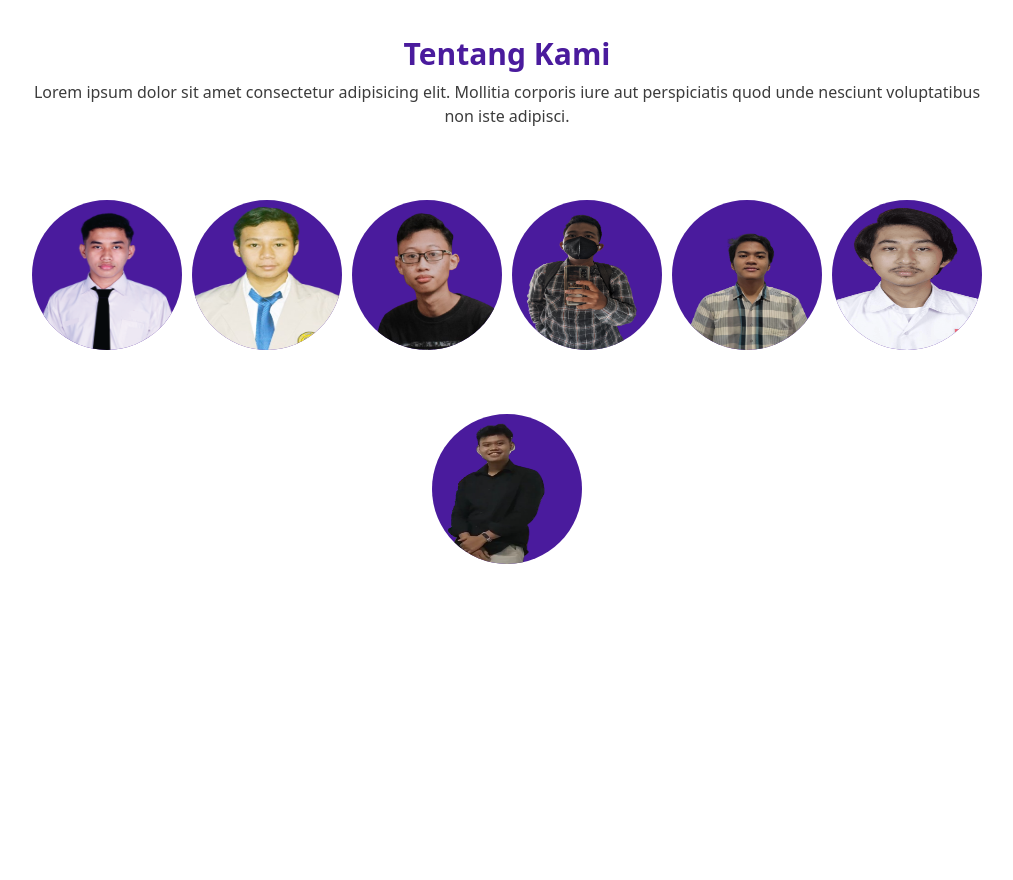
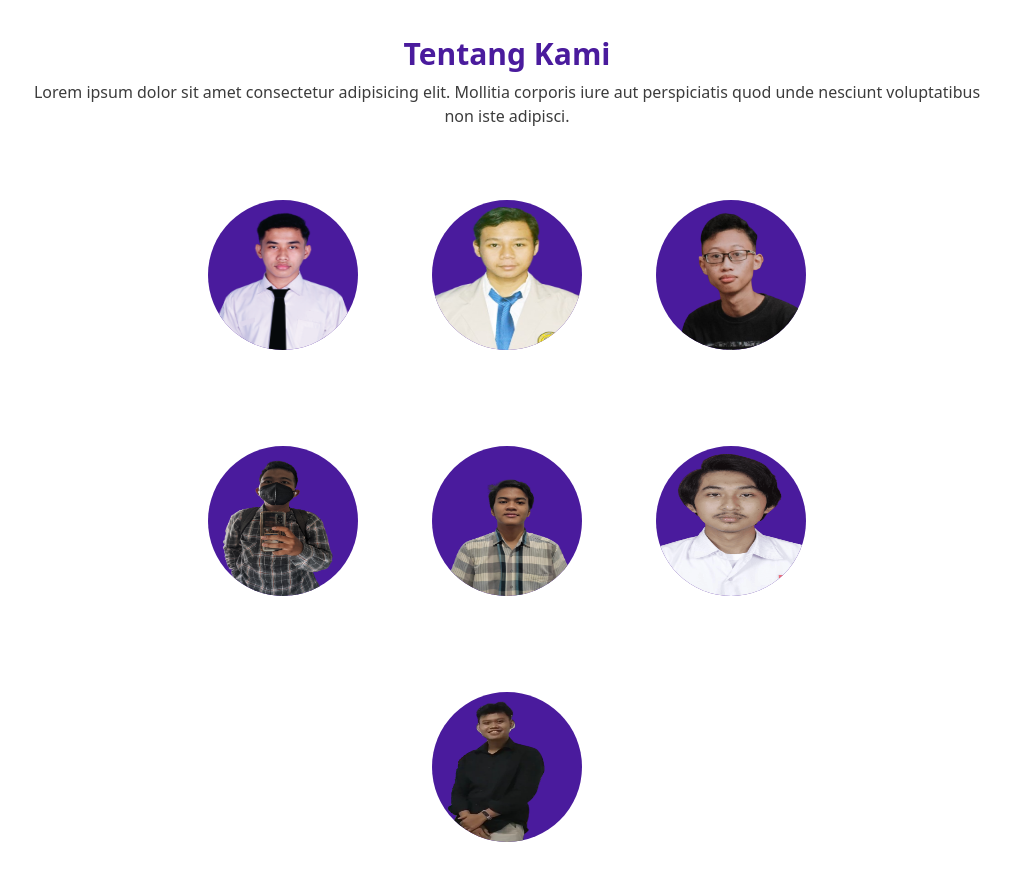
Before and after one commit to iamtaufik/votely, a Next.js app: page / in a window 1280 px wide. Shown: the part 660-1540 px from the top of the page, without its empty margins (133-1146 px from the left). Before the commit the page ends 1264 px from the top, so only its background shows below. Built offline with nearby package versions, Linux system fonts and the light colour scheme; no server answers.

Commit message:
Fix position images

```diff
--- a/components/AboutUs.tsx
+++ b/components/AboutUs.tsx
@@ -12,15 +12,15 @@ const AboutUs = () => {
     <div className="my-10">
       <h1 className="text-[#4A1B9D] text-center text-3xl font-bold">Tentang Kami</h1>
       <p className="text-center text-[#3C3C3C] my-2">Lorem ipsum dolor sit amet consectetur adipisicing elit. Mollitia corporis iure aut perspiciatis quod unde nesciunt voluptatibus non iste adipisci.</p>
-      <div>
-        <div className="flex flex-wrap relative">
-          <Image src={taufik} alt="Muhammad Taufik Hidayat" className="w-[150px] h-[150px] sm:mt-16 rounded-full bg-[#4A1B9D] mx-auto " />
-          <Image src={RapoL} alt="Raffa Nur Listiawan D E S" className="w-[150px] h-[150px] sm:mt-16 rounded-full bg-[#4A1B9D] mx-auto " />
-          <Image src={Alfa} alt="Alfa Zidan Prasetyo" className="w-[150px] h-[150px] sm:mt-16 rounded-full bg-[#4A1B9D] mx-auto " />
-          <Image src={Irvan} alt="Muhammadiyah Irvan Shandika" className="w-[150px] h-[150px] sm:mt-16 rounded-full bg-[#4A1B9D] mx-auto " />
-          <Image src={Naufal} alt="Naufal Richo Giffari Saputra" className="w-[150px] h-[150px] sm:mt-16 rounded-full bg-[#4A1B9D] mx-auto " />
-          <Image src={Aryawijaya} alt="Aryawijara" className="w-[150px] h-[150px] sm:mt-16 rounded-full bg-[#4A1B9D] mx-auto " />
-          <Image src={Okta} alt="Aryawijara" className="w-[150px] h-[150px] sm:mt-16 rounded-full bg-[#4A1B9D] mx-auto " />
+      <div className="flex justify-center w-full">
+        <div className="flex items-center flex-wrap gap-8 justify-center relative w-2/3">
+          <Image src={taufik} alt="Muhammad Taufik Hidayat" className="lg:w-[150px] lg:h-[150px] sm:mt-16 w-[80px] h-[80px] rounded-full bg-[#4A1B9D] mx-auto " />
+          <Image src={RapoL} alt="Raffa Nur Listiawan D E S" className="lg:w-[150px] lg:h-[150px] sm:mt-16 w-[80px] h-[80px] rounded-full bg-[#4A1B9D] mx-auto " />
+          <Image src={Alfa} alt="Alfa Zidan Prasetyo" className="lg:w-[150px] lg:h-[150px] sm:mt-16 w-[80px] h-[80px] rounded-full bg-[#4A1B9D] mx-auto " />
+          <Image src={Irvan} alt="Muhammad Irvan Shandika" className="lg:w-[150px] lg:h-[150px] sm:mt-16 w-[80px] h-[80px] rounded-full bg-[#4A1B9D] mx-auto " />
+          <Image src={Naufal} alt="Naufal Richo Giffari Saputra" className="lg:w-[150px] lg:h-[150px] sm:mt-16 w-[80px] h-[80px] rounded-full bg-[#4A1B9D] mx-auto " />
+          <Image src={Aryawijaya} alt="Aryawijaya" className="lg:w-[150px] lg:h-[150px] sm:mt-16 w-[80px] h-[80px] rounded-full bg-[#4A1B9D] mx-auto " />
+          <Image src={Okta} alt="Fachrudin Okta Rahmawan" className="lg:w-[150px] lg:h-[150px] sm:mt-16 w-[80px] h-[80px] rounded-full bg-[#4A1B9D] mx-auto " />
         </div>
       </div>
     </div>
```
Also changed, not shown: 1 other file (tests, documents, lock files or other folders).
